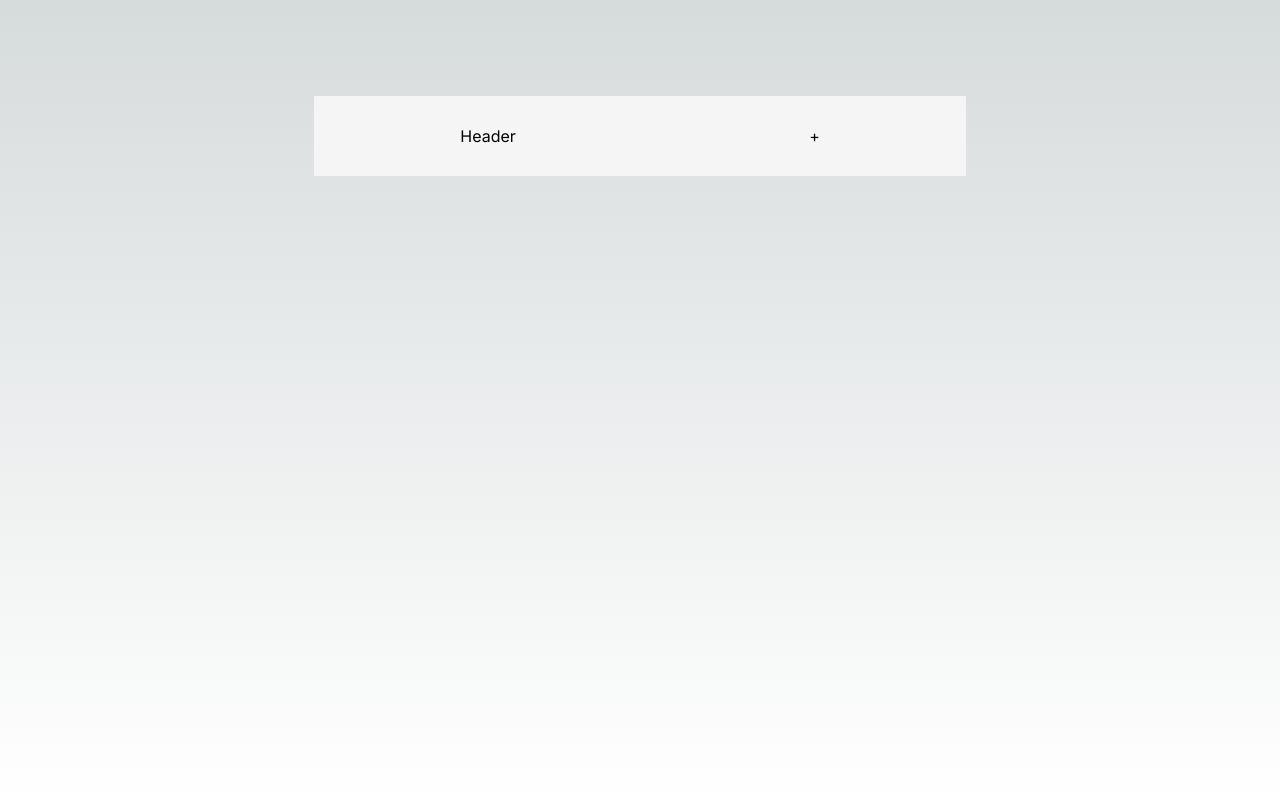
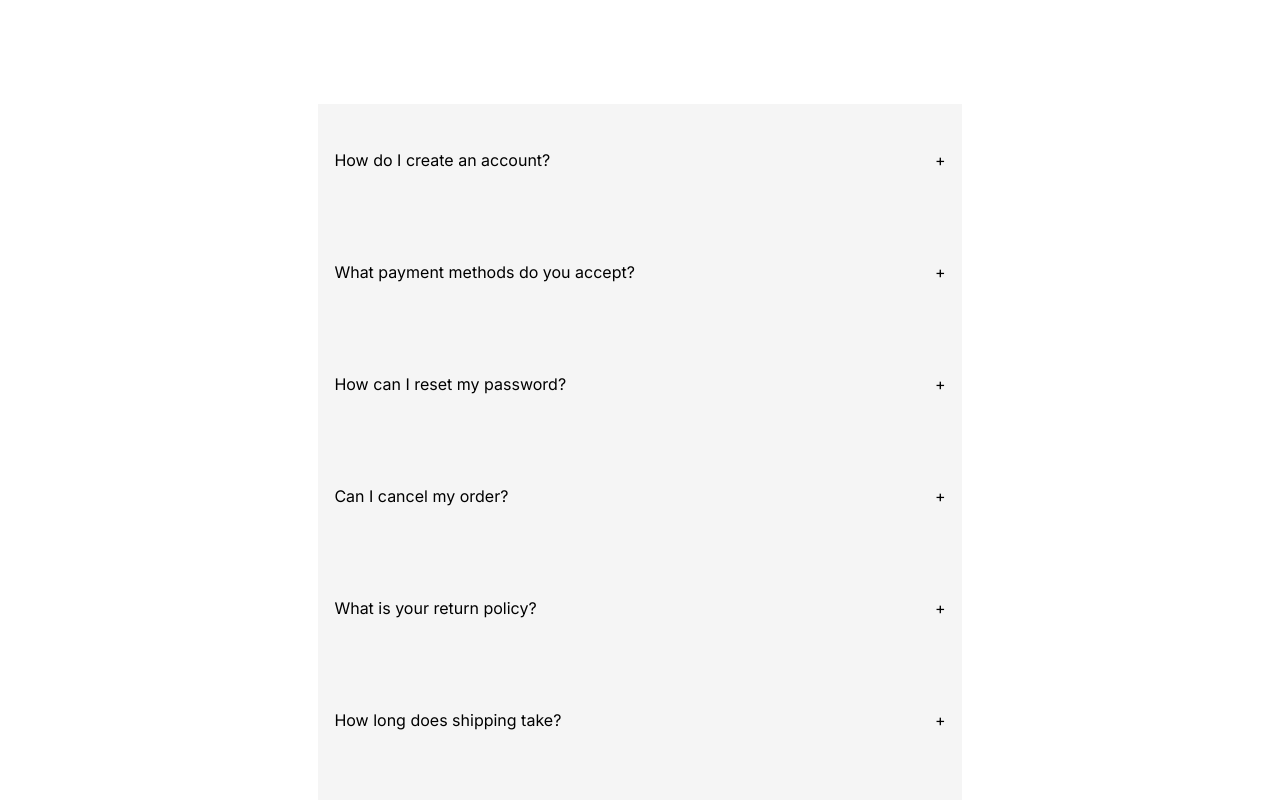
Before and after one commit to SwarnaliRoy94/FrontendAssesmentForNetmark, a Next.js app: page / in a window 1280 px wide. Shown: the top 800 px of the page. Built offline with nearby package versions, Linux system fonts and the light colour scheme.

Commit message:
implemented faq section with ds and other functionalities

```diff
--- a/src/app/globals.css
+++ b/src/app/globals.css
@@ -1,4 +1,4 @@
-:root {
+/* :root {
   --max-width: 1100px;
   --border-radius: 12px;
   --font-mono: ui-monospace, Menlo, Monaco, 'Cascadia Mono', 'Segoe UI Mono',
@@ -104,4 +104,4 @@ a {
   html {
     color-scheme: dark;
   }
-}
+} */
--- a/src/app/page.module.css
+++ b/src/app/page.module.css
@@ -7,223 +7,17 @@
   min-height: 100vh;
 }
 
-.description {
-  display: inherit;
-  justify-content: inherit;
-  align-items: inherit;
-  font-size: 0.85rem;
-  max-width: var(--max-width);
+.wrapper {
+  display: flex;
   width: 100%;
-  z-index: 2;
-  font-family: var(--font-mono);
+  flex-direction: column;
+  align-items: center;
 }
 
-.description a {
+.expandable {
   display: flex;
-  justify-content: center;
+  width: 100%;
+  flex-direction: column;
   align-items: center;
-  gap: 0.5rem;
+  /* margin-top: 0.5rem; */
 }
-
-.description p {
-  position: relative;
-  margin: 0;
-  padding: 1rem;
-  background-color: rgba(var(--callout-rgb), 0.5);
-  border: 1px solid rgba(var(--callout-border-rgb), 0.3);
-  border-radius: var(--border-radius);
-}
-
-.code {
-  font-weight: 700;
-  font-family: var(--font-mono);
-}
-
-.grid {
-  display: grid;
-  grid-template-columns: repeat(4, minmax(25%, auto));
-  width: var(--max-width);
-  max-width: 100%;
-}
-
-.card {
-  padding: 1rem 1.2rem;
-  border-radius: var(--border-radius);
-  background: rgba(var(--card-rgb), 0);
-  border: 1px solid rgba(var(--card-border-rgb), 0);
-  transition: background 200ms, border 200ms;
-}
-
-.card span {
-  display: inline-block;
-  transition: transform 200ms;
-}
-
-.card h2 {
-  font-weight: 600;
-  margin-bottom: 0.7rem;
-}
-
-.card p {
-  margin: 0;
-  opacity: 0.6;
-  font-size: 0.9rem;
-  line-height: 1.5;
-  max-width: 30ch;
-}
-
-.center {
-  display: flex;
-  justify-content: center;
-  align-items: center;
-  position: relative;
-  padding: 4rem 0;
-}
-
-.center::before {
-  background: var(--secondary-glow);
-  border-radius: 50%;
-  width: 480px;
-  height: 360px;
-  margin-left: -400px;
-}
-
-.center::after {
-  background: var(--primary-glow);
-  width: 240px;
-  height: 180px;
-  z-index: -1;
-}
-
-.center::before,
-.center::after {
-  content: '';
-  left: 50%;
-  position: absolute;
-  filter: blur(45px);
-  transform: translateZ(0);
-}
-
-.logo {
-  position: relative;
-}
-/* Enable hover only on non-touch devices */
-@media (hover: hover) and (pointer: fine) {
-  .card:hover {
-    background: rgba(var(--card-rgb), 0.1);
-    border: 1px solid rgba(var(--card-border-rgb), 0.15);
-  }
-
-  .card:hover span {
-    transform: translateX(4px);
-  }
-}
-
-@media (prefers-reduced-motion) {
-  .card:hover span {
-    transform: none;
-  }
-}
-
-/* Mobile */
-@media (max-width: 700px) {
-  .content {
-    padding: 4rem;
-  }
-
-  .grid {
-    grid-template-columns: 1fr;
-    margin-bottom: 120px;
-    max-width: 320px;
-    text-align: center;
-  }
-
-  .card {
-    padding: 1rem 2.5rem;
-  }
-
-  .card h2 {
-    margin-bottom: 0.5rem;
-  }
-
-  .center {
-    padding: 8rem 0 6rem;
-  }
-
-  .center::before {
-    transform: none;
-    height: 300px;
-  }
-
-  .description {
-    font-size: 0.8rem;
-  }
-
-  .description a {
-    padding: 1rem;
-  }
-
-  .description p,
-  .description div {
-    display: flex;
-    justify-content: center;
-    position: fixed;
-    width: 100%;
-  }
-
-  .description p {
-    align-items: center;
-    inset: 0 0 auto;
-    padding: 2rem 1rem 1.4rem;
-    border-radius: 0;
-    border: none;
-    border-bottom: 1px solid rgba(var(--callout-border-rgb), 0.25);
-    background: linear-gradient(
-      to bottom,
-      rgba(var(--background-start-rgb), 1),
-      rgba(var(--callout-rgb), 0.5)
-    );
-    background-clip: padding-box;
-    backdrop-filter: blur(24px);
-  }
-
-  .description div {
-    align-items: flex-end;
-    pointer-events: none;
-    inset: auto 0 0;
-    padding: 2rem;
-    height: 200px;
-    background: linear-gradient(
-      to bottom,
-      transparent 0%,
-      rgb(var(--background-end-rgb)) 40%
-    );
-    z-index: 1;
-  }
-}
-
-/* Tablet and Smaller Desktop */
-@media (min-width: 701px) and (max-width: 1120px) {
-  .grid {
-    grid-template-columns: repeat(2, 50%);
-  }
-}
-
-@media (prefers-color-scheme: dark) {
-  .vercelLogo {
-    filter: invert(1);
-  }
-
-  .logo {
-    filter: invert(1) drop-shadow(0 0 0.3rem #ffffff70);
-  }
-}
-
-@keyframes rotate {
-  from {
-    transform: rotate(360deg);
-  }
-  to {
-    transform: rotate(0deg);
-  }
-}
--- a/src/app/page.tsx
+++ b/src/app/page.tsx
@@ -2,16 +2,96 @@
 
 import Expandable from "@/components/expandable/expandable";
 import styles from "./page.module.css";
+import { useState } from "react";
+
+const faqItems = [
+  {
+    id: 1,
+    header: "How do I create an account?",
+    content:
+      "To create an account, click on the 'Sign Up' button and fill out the required information on the registration form. Once completed, you will receive a verification email to activate your account.",
+  },
+  {
+    id: 2,
+    header: "What payment methods do you accept?",
+    content:
+      "We accept major credit cards such as Visa, Mastercard, and American Express. Additionally, we also support payments through PayPal.",
+  },
+  {
+    id: 3,
+    header: "How can I reset my password?",
+    content:
+      "To reset your password, go to the login page and click on the 'Forgot Password' link. Follow the instructions provided to reset your password.",
+  },
+  {
+    id: 4,
+    header: "Can I cancel my order?",
+    content:
+      "Yes, you can cancel your order as long as it has not been shipped. Please contact our customer support team to assist you with the cancellation process.",
+  },
+  {
+    id: 5,
+    header: "What is your return policy?",
+    content:
+      "Our return policy allows you to return products within 30 days of purchase for a full refund, provided the items are unused and in their original packaging. Please refer to our Returns page for more detailed information.",
+  },
+  {
+    id: 6,
+    header: "How long does shipping take?",
+    content:
+      "Shipping times may vary depending on your location and the shipping method chosen. Generally, domestic orders are delivered within 3-5 business days, while international orders may take up to 2 weeks.",
+  },
+  {
+    id: 7,
+    header: "Do you offer international shipping?",
+    content:
+      "Yes, we offer international shipping to most countries. During the checkout process, you can select your country from the list of available shipping destinations.",
+  },
+  {
+    id: 8,
+    header: "Can I track my order?",
+    content:
+      "Yes, you can track your order by logging into your account and navigating to the 'Order History' section. Click on the specific order to view the tracking information.",
+  },
+  {
+    id: 9,
+    header: "What if I receive a damaged item?",
+    content:
+      "If you receive a damaged item, please contact our customer support team immediately. We will guide you through the process of returning the item and arranging for a replacement.",
+  },
+  {
+    id: 10,
+    header: "How can I contact customer support?",
+    content:
+      "You can contact our customer support team by sending an email to support@example.com or by calling our toll-free number at 1-800-123-4567. Our support representatives are available 24/7 to assist you.",
+  },
+];
 
 export default function Home() {
+  const [isOpenItemId, setIsOpenItemId] = useState<number>(-1);
+
+  const updateOpenedItemId = (id: number) => {
+
+    // when an opened item is clicked it will set -1 to close the item.
+    setIsOpenItemId((prev) => (id === prev ? -1 : id));
+  };
+
   return (
     <main className={styles.main}>
-      {/* <button aria-pressed="true">Press Me</button> */}
-      <Expandable>
-        <Expandable.Header>Header</Expandable.Header>
-        <Expandable.Icon icon={"+"} />
-        <Expandable.Body>This is Content</Expandable.Body>
-      </Expandable>
+      <div className={styles.wrapper}>
+        {faqItems.map((item) => (
+          <div key={item.id} className={styles.expandable}>
+            <Expandable
+              isOpen={isOpenItemId === item.id}
+              updateItemId={() => updateOpenedItemId(item.id)}
+            >
+              <Expandable.Header>{item.header}</Expandable.Header>
+              <Expandable.Icon icon={"+"} />
+              <Expandable.Body>{item.content}</Expandable.Body>
+            </Expandable>
+          </div>
+        ))}
+      </div>
     </main>
   );
 }
--- a/src/components/expandable/expandable.module.css
+++ b/src/components/expandable/expandable.module.css
@@ -5,17 +5,17 @@
 .headerStyle {
     display: flex;
     flex-direction: row;
-    justify-content: space-around;
+    justify-content: space-between;
     align-items: center;
     background-color: whitesmoke;
     color: black;
     height: 5rem;
-
+    padding: 1rem;
 }
 
 .bodyStyle {
     background-color: antiquewhite;
-    margin-top:1rem;
+    margin-top: 1rem;
     color: black;
     padding: 1rem;
     animation: fadeIn 200ms ease-in both;
--- a/src/components/expandable/expandable.tsx
+++ b/src/components/expandable/expandable.tsx
@@ -1,6 +1,6 @@
 "use client";
 
-import { ReactNode, useState, Children } from "react";
+import { ReactNode, useState, Children, ReactElement } from "react";
 import styles from "./expandable.module.css";
 
 enum childrenType {
@@ -11,6 +11,8 @@ enum childrenType {
 
 interface ExpandableProps {
   children: ReactNode;
+  isOpen: boolean;
+  updateItemId: () => void;
 }
 interface ExpandableIconProps {
   icon: ReactNode;
@@ -24,11 +26,9 @@ interface ExpandableBodyProps {
   children: ReactNode;
 }
 
-const Expandable = ({ children }: ExpandableProps) => {
-  const [isOpen, setIsOpen] = useState<boolean>(false);
-
+const Expandable = ({ children, isOpen, updateItemId }: ExpandableProps) => {
   const toggle = () => {
-    setIsOpen((prev) => !prev);
+    updateItemId();
   };
 
   const childrenArray = Children.toArray(children);
```
